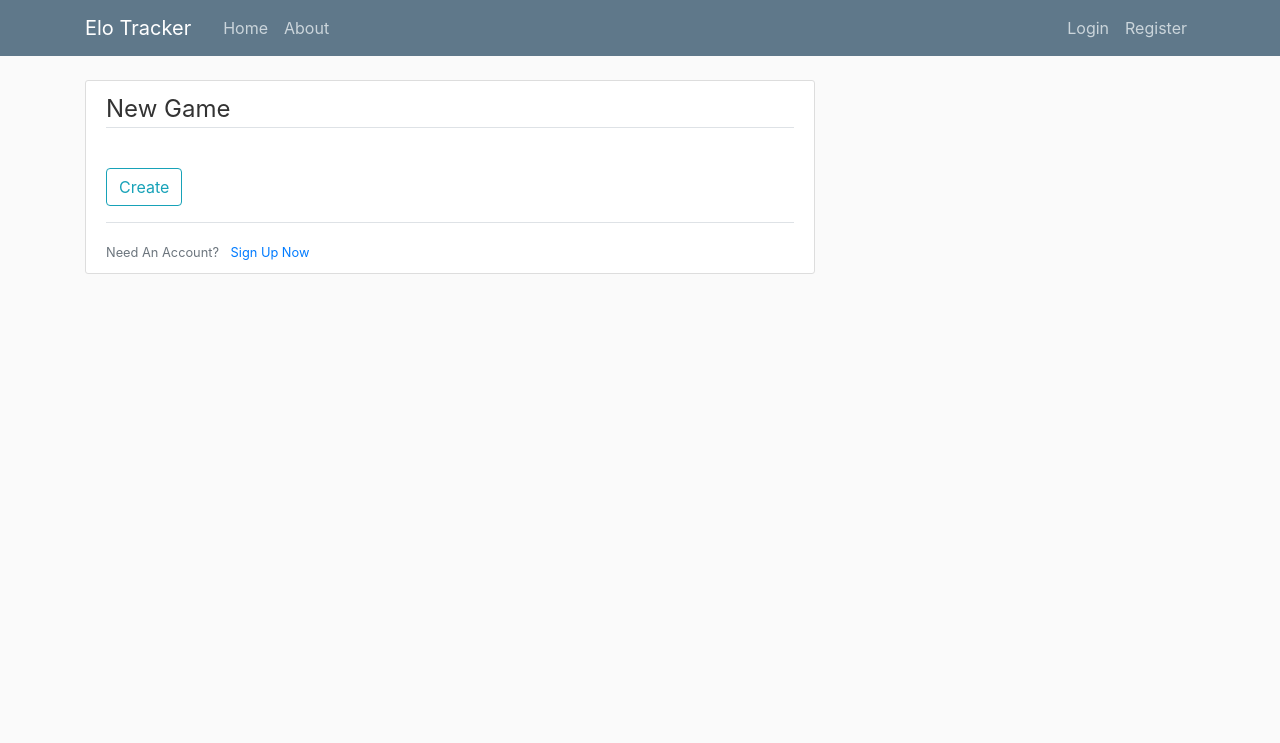
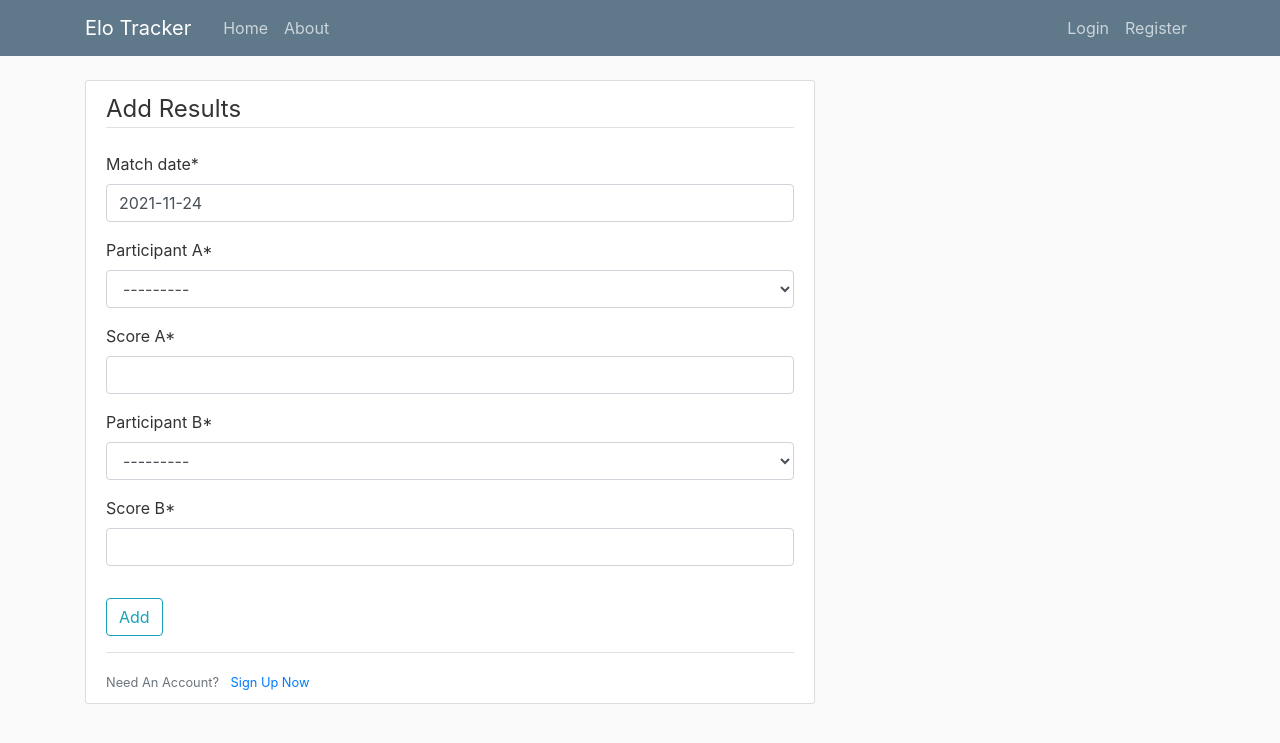
Before and after one commit to steph-wong-15/Elo-Tracker-Web-App, a Django app: page /results/ in a window 1280 px wide. Shown: the top 743 px of the page. Run offline with Django 3.2, Linux system fonts and the light colour scheme; data that the repository does not hold is empty; some libraries are stand-ins or nearby versions.

Commit message:
added results page, still need to display results

```diff
--- a/stats/admin.py
+++ b/stats/admin.py
@@ -1,7 +1,8 @@
 from django.contrib import admin
-from .models import Company, Game, Results, Match
+from .models import Company, Game, Results, Match, Player
 
 admin.site.register(Company)
 admin.site.register(Game)
 admin.site.register(Results)
 admin.site.register(Match)
+admin.site.register(Player)
--- a/stats/forms.py
+++ b/stats/forms.py
@@ -1,7 +1,13 @@
 from django import forms
 from .models import Game
+from .models import Match
 
 class GameRegisterForm(forms.ModelForm):
     class Meta:
         model = Game
         fields = ['title', 'company']
+
+class AddResultsForm(forms.ModelForm):
+    class Meta:
+        model = Match
+        fields = ['match_date','participant_A','score_A', 'participant_B', 'score_B']
--- a/stats/models.py
+++ b/stats/models.py
@@ -1,5 +1,6 @@
 from django.db import models
 from django.utils import timezone
+from datetime import date
 from django.contrib.auth.models import User
 from django.utils.text import slugify
 
@@ -28,7 +29,11 @@ class Match(models.Model):
     score_B = models.IntegerField(null = True)
     elo_change = models.IntegerField(null = True)
     game = models.ForeignKey(Game, on_delete=models.CASCADE, null = True)
-    match_date = models.DateTimeField(default=timezone.now)
+    match_date = models.DateField(default = date.today)
+    def save(self, *args, **kwargs):
+        self.slug = slugify(self.game, allow_unicode=True)
+        return super(Match, self).save(*args, **kwargs)
+
 
 class Results(models.Model):
     date_posted = models.DateTimeField(default=timezone.now)
--- a/stats/templates/stats/results.html
+++ b/stats/templates/stats/results.html
@@ -5,11 +5,11 @@
         <form method="POST">
             {% csrf_token %}
             <fieldset class="form-group">
-                <legend class="border-bottom mb-4">New Game</legend>
+                <legend class="border-bottom mb-4">Add Results</legend>
                 {{ form|crispy }}
             </fieldset>
             <div class="form-group">
-                <button class="btn btn-outline-info" type="submit">Create</button>
+                <button class="btn btn-outline-info" type="submit">Add</button>
             </div>
         </form>
         <div class="border-top pt-3">
--- a/stats/views.py
+++ b/stats/views.py
@@ -2,6 +2,8 @@ from django.shortcuts import render, redirect
 from django.contrib import messages
 from .forms import GameRegisterForm
 from .models import Game
+from .forms import AddResultsForm
+from .models import Match
 from django.views.generic.detail import DetailView
 from django.contrib.auth.mixins import LoginRequiredMixin
 
@@ -34,4 +36,18 @@ class GameDetailView(DetailView,LoginRequiredMixin):
 
 #result also needs slug
 def results(request):
-    return render(request, 'stats/results.html')
+    if request.method == 'POST':
+        form = AddResultsForm(request.POST)
+        if form.is_valid():
+            form.save()
+            messages.success(request, f'Your match results were added!')
+            return redirect('stats-home')
+    else:
+        form = AddResultsForm()
+    return render(request, 'stats/results.html',{'form': form})
+
+class ResultsDetailView(DetailView, LoginRequiredMixin):
+    context_object_name = 'results_detail'
+    template_name = 'stats/results.html'
+    model = Match
+    slug_url_kwarg = 'slug'
```
Also changed, not shown: 1 other file.
